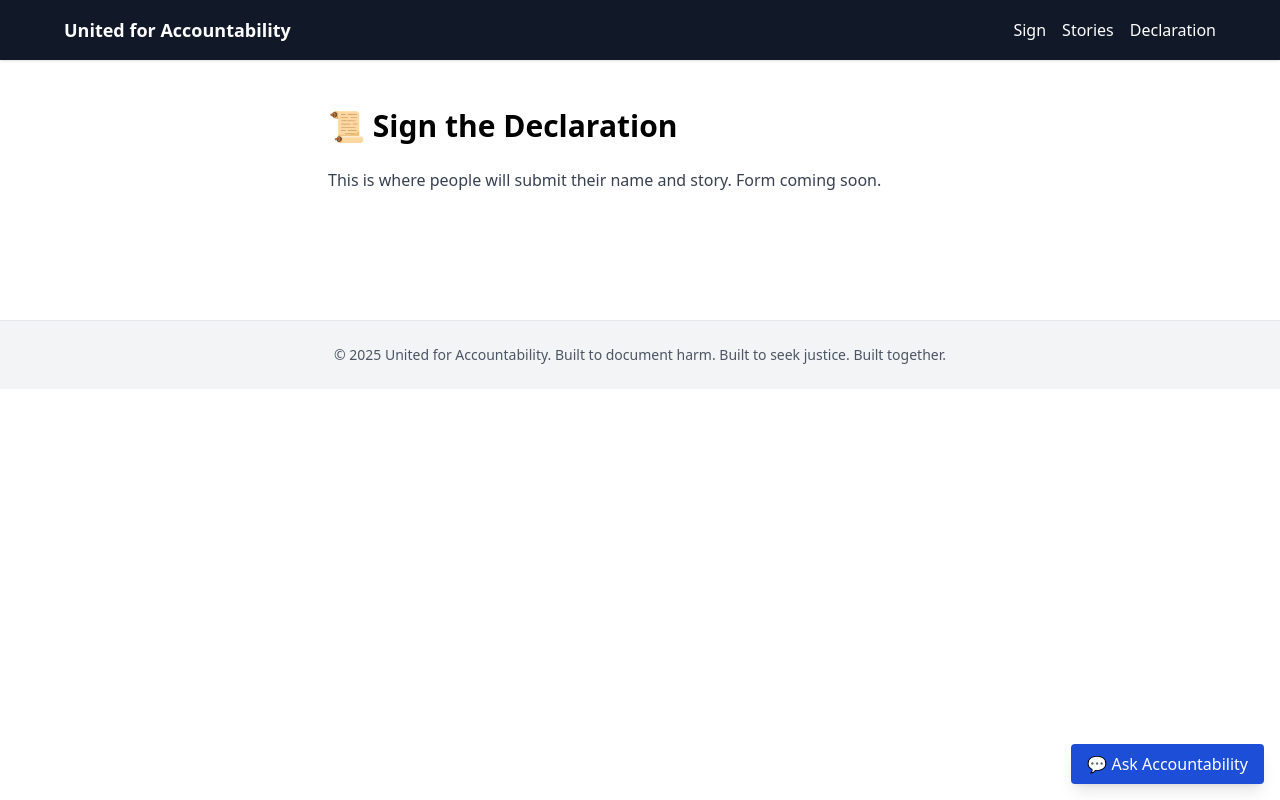
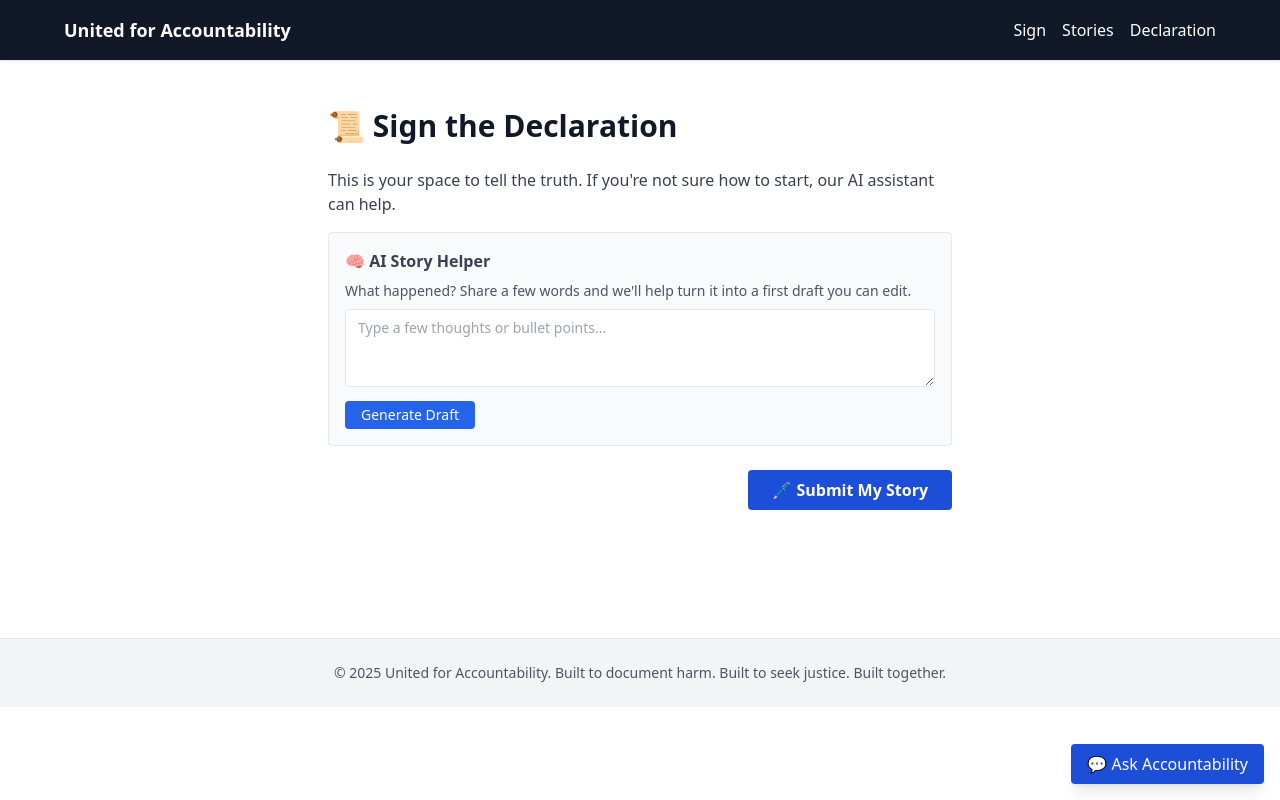
Before and after one commit to United-for-Accountability/mass-tort-platform, a Next.js app: page /sign in a window 1280 px wide. Built offline with nearby package versions, Linux system fonts and the light colour scheme.

Commit message:
Update sign.js

```diff
--- a/pages/sign.js
+++ b/pages/sign.js
@@ -1,18 +1,59 @@
 import Head from 'next/head';
 import Navbar from '../components/Navbar';
 import Footer from '../components/Footer';
+import { useState } from 'react';
+import StoryAIHelper from '../components/StoryAIHelper';
 
 export default function Sign() {
+  const [story, setStory] = useState('');
+  const [submitted, setSubmitted] = useState(false);
+
+  const handleSubmit = () => {
+    if (!story.trim()) {
+      alert('Please enter or generate a story first.');
+      return;
+    }
+
+    // Placeholder for future submission logic (e.g., API call)
+    console.log('Submitted story:', story);
+    setSubmitted(true);
+  };
+
   return (
     <>
       <Head>
         <title>Sign the Declaration | United for Accountability</title>
       </Head>
+
       <Navbar />
-      <main className="max-w-2xl mx-auto px-6 py-12">
+
+      <main className="max-w-2xl mx-auto px-6 py-12 text-gray-900">
         <h1 className="text-3xl font-bold mb-6">📜 Sign the Declaration</h1>
-        <p className="text-gray-700">This is where people will submit their name and story. Form coming soon.</p>
+
+        {submitted ? (
+          <div className="bg-green-100 text-green-800 p-4 rounded shadow">
+            ✅ Thank you. Your story has been recorded. Every voice matters.
+          </div>
+        ) : (
+          <>
+            <p className="text-gray-700 mb-4">
+              This is your space to tell the truth. If you're not sure how to start, our AI assistant can help.
+            </p>
+
+            <StoryAIHelper onComplete={(generatedStory) => setStory(generatedStory)} />
+
+            <div className="mt-6 text-right">
+              <button
+                className="bg-blue-700 text-white px-6 py-2 rounded hover:bg-blue-800 font-semibold"
+                onClick={handleSubmit}
+              >
+                🖊 Submit My Story
+              </button>
+            </div>
+          </>
+        )}
       </main>
+
       <Footer />
     </>
   );
```
